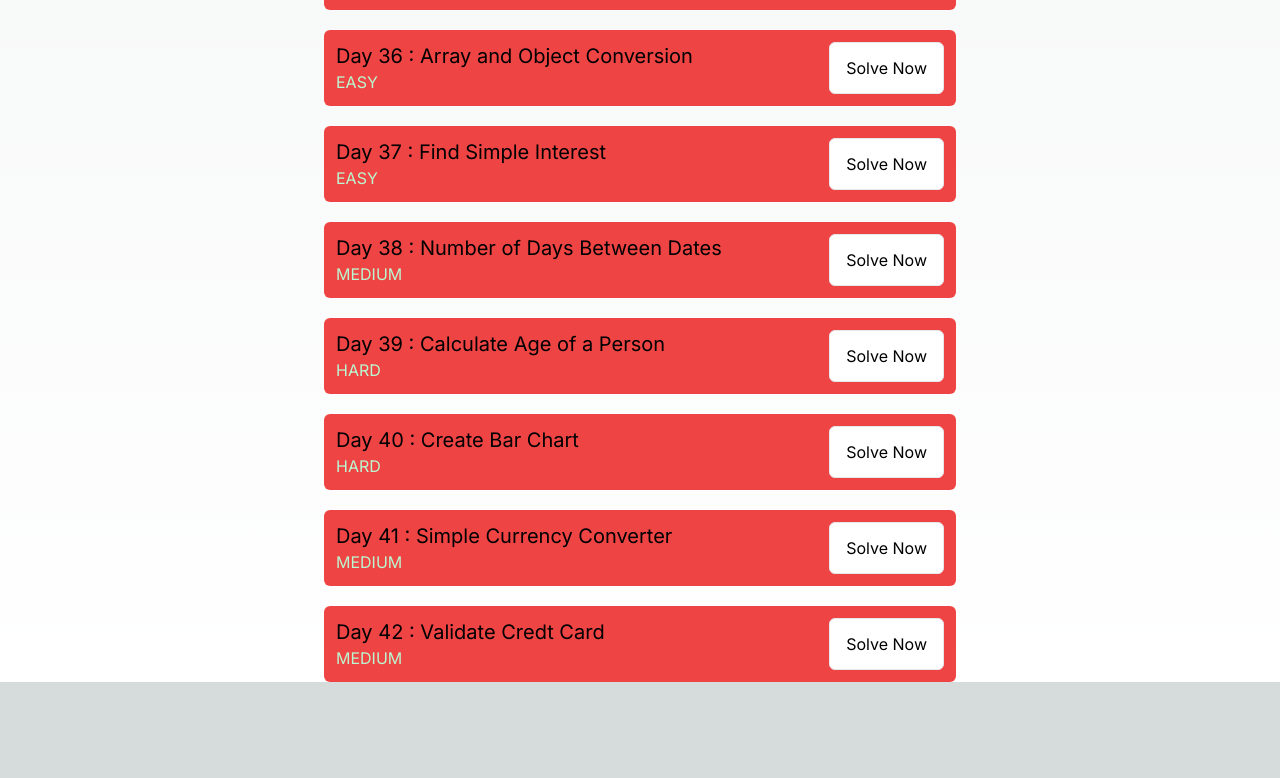
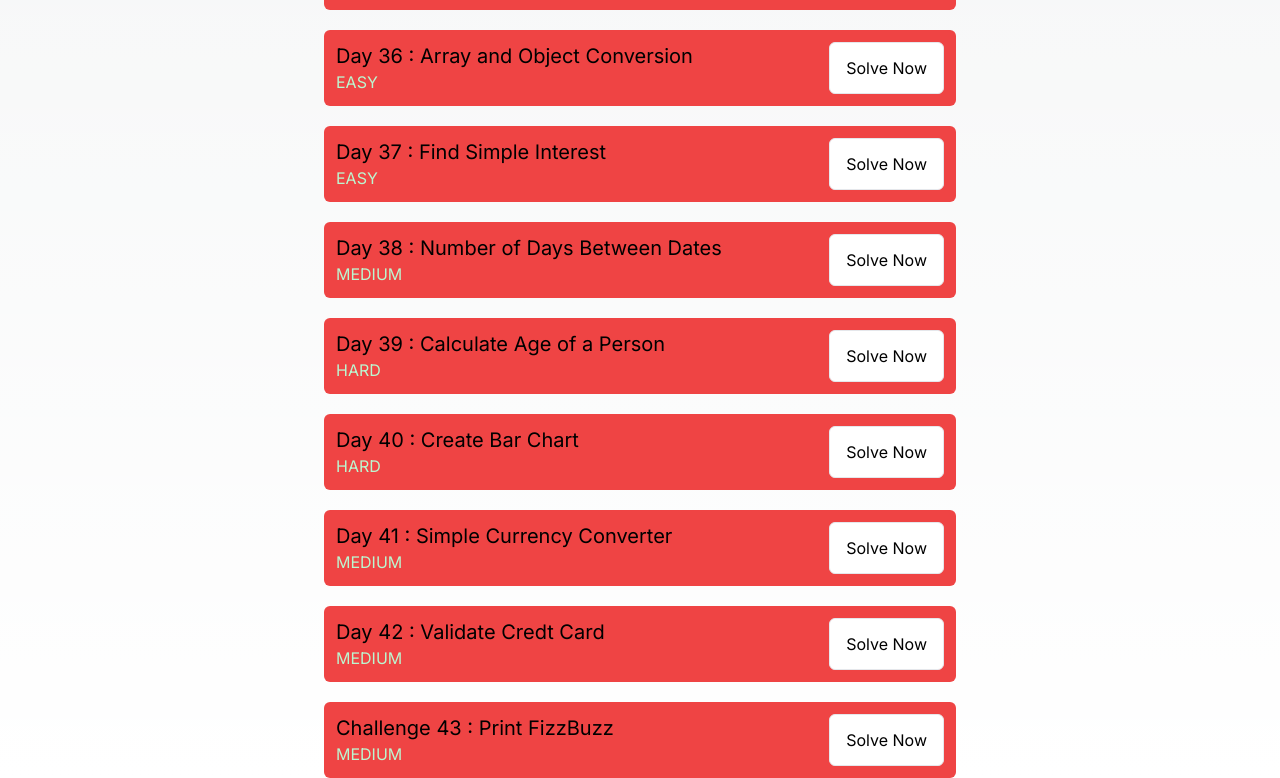
Before and after one commit to manojtsx/100-Days-of-JavaScript---Practice-on-Mine-Website, a Next.js app: page / in a window 1280 px wide. Shown: the part 3446-4224 px from the top of the page. Before the commit the page ends 4128 px from the top, so only its background shows below. Built offline with nearby package versions, Linux system fonts and the light colour scheme.

Commit message:
100daysofJS day43

```diff
--- a/src/app/challenges.ts
+++ b/src/app/challenges.ts
@@ -947,5 +947,30 @@ export const challenges: Challenge[] = [
     }
     console.log(validateCreditCard("4539 1488 0343 6467));`,
     difficulty : 'medium'
+  },
+  {
+    id : 43,
+    title : 'Challenge 43 : Print FizzBuzz',
+    description : `Challenge : FizzBuzz Challenge
+    ===========================================================
+    Write a function fizzBuzz that accepts two numbers, startNum and endNum, as input. The function should return an array containing numbers and specific strings based on the following rules:
+    ===========================================================
+    //For each number i in the range from startNum to endNum(both inclusive):
+    //If i is divisible by both 3 and 5, include "FizzBuz" in the result.
+    //If i is divisible by only 3, include "Fizz" in the result.
+    //If i is divisible by only 5, include "Buzz" in the result.
+    //Otherwise, include the number i itself.
+    ===========================================================
+    EXAMPLE:
+    console.log(fizzBuzz(1,15));
+    ===========================================================
+    OUTPUT:
+    [1,2,"Fizz",4,"Buzz","Fizz",7,8,"Fizz","Buzz", 11, "Fizz",13,14,"FizzBuzz"];`,
+    placeholder : `function fizzBuzz(startNum, endNum){
+      // Your code here
+    }
+    fizzBuzz(1,15);
+    `,
+    difficulty : "medium"
   }
 ];
```
